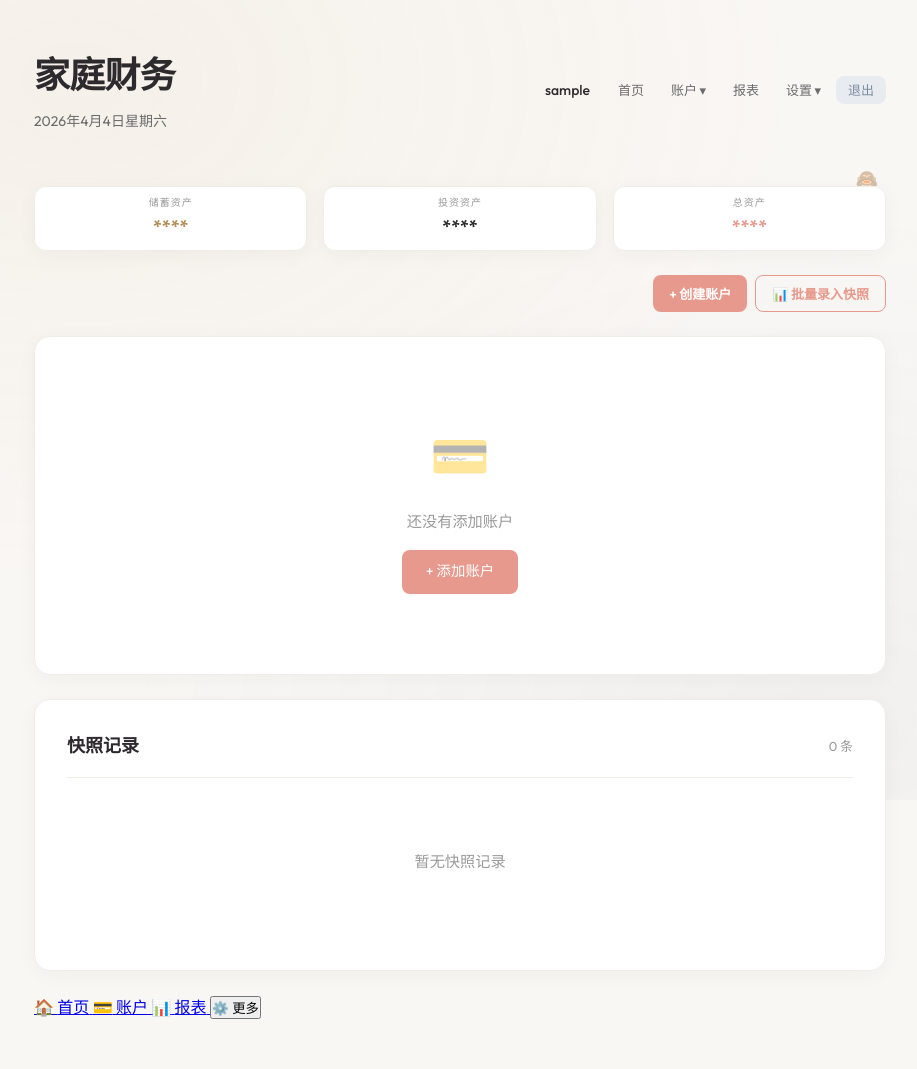
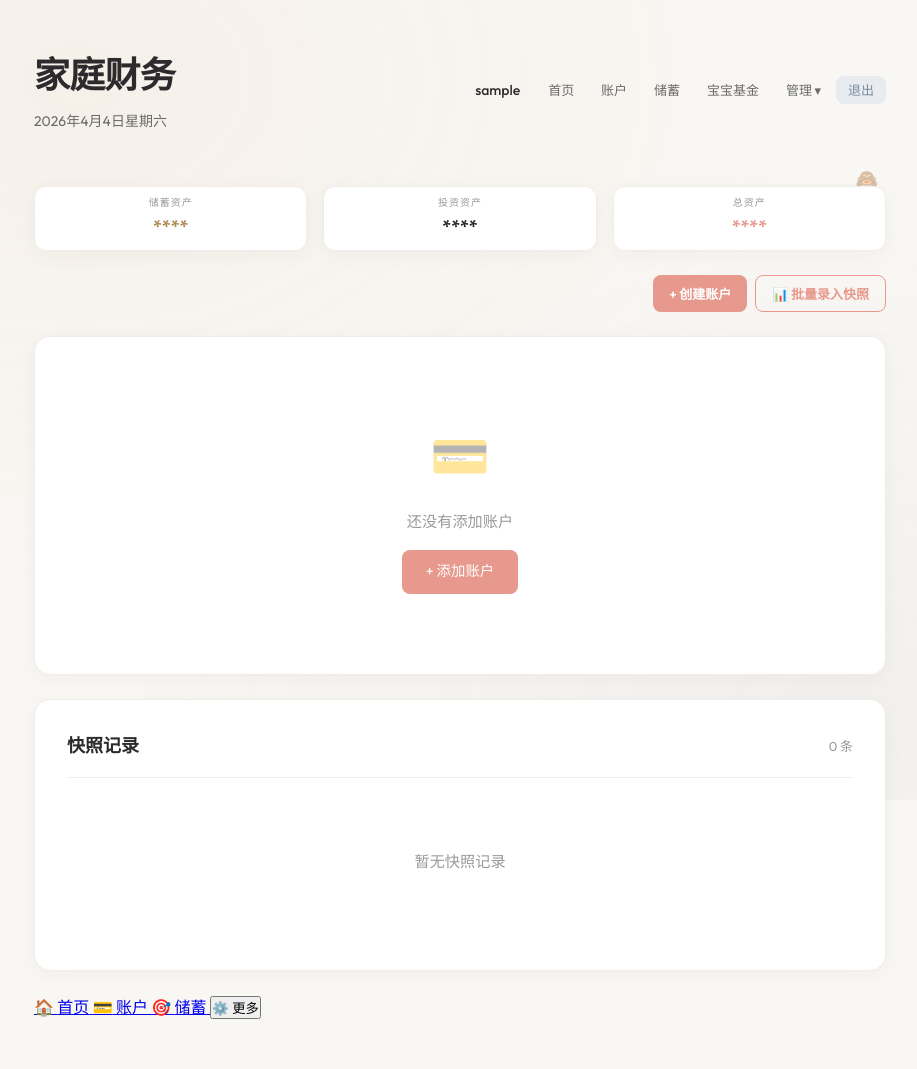
Before and after one commit to candyxiao9216/family-finance, a Flask app: page /accounts/ in a window 1280 px wide. Shown: the whole page, without its empty margins (180-1097 px from the left). Run offline with Flask 3, Linux system fonts and the light colour scheme; the visitor is signed in with stand-in values (Sample User, id 1); data that the repository does not hold is empty.

Commit message:
refactor(nav): 重构导航栏为方案B——按场景分两组
桌面端：首页 | 账户 | 储蓄 | 宝宝基金 | 管理▾(分类/模板/定期/导入/报表/家庭) | 退出
移动端底栏：🏠首页 | 💳账户 | 🎯储蓄 | ⚙️更多
- 账户/储蓄/宝宝基金提升为一级导航，一键直达
- 报表从一级降至管理下拉菜单
- 合并原"账户▾"和"设置▾"为单一"管理▾"
- 移动端底栏用储蓄替换报表

Co-Authored-By: Claude Opus 4.6 (1M context) <noreply@anthropic.com>

```diff
--- a/src/templates/base.html
+++ b/src/templates/base.html
@@ -22,27 +22,22 @@
                 <span class="username">{{ username }}</span>
                 <div class="user-actions">
                     <a href="{{ url_for('index') }}" class="nav-link">首页</a>
+                    <a href="{{ url_for('account.account_list') }}" class="nav-link">账户</a>
+                    <a href="{{ url_for('savings.savings_list') }}" class="nav-link">储蓄</a>
+                    <a href="{{ url_for('baby_fund.baby_fund_list') }}" class="nav-link">宝宝基金</a>
                     <div class="nav-dropdown">
-                        <a href="#" class="nav-link nav-dropdown-trigger">账户 ▾</a>
+                        <a href="#" class="nav-link nav-dropdown-trigger">管理 ▾</a>
                         <div class="nav-dropdown-menu">
-                            <a href="{{ url_for('account.account_list') }}" class="nav-dropdown-item">账户管理</a>
-                            <a href="{{ url_for('savings.savings_list') }}" class="nav-dropdown-item">储蓄计划</a>
-                            <a href="{{ url_for('baby_fund.baby_fund_list') }}" class="nav-dropdown-item">宝宝基金</a>
+                            <a href="{{ url_for('category.category_list') }}" class="nav-dropdown-item">分类管理</a>
+                            <a href="{{ url_for('template.template_list') }}" class="nav-dropdown-item">快捷模板</a>
+                            <a href="{{ url_for('recurring.recurring_list') }}" class="nav-dropdown-item">定期交易</a>
+                            <a href="{{ url_for('upload.upload_page') }}" class="nav-dropdown-item">批量导入</a>
+                            <a href="{{ url_for('reports.reports_page', view=current_view) }}" class="nav-dropdown-item">报表</a>
+                            {% if family %}
+                            <a href="{{ url_for('family.family_info') }}" class="nav-dropdown-item">家庭</a>
+                            {% endif %}
                         </div>
                     </div>
-                    <a href="{{ url_for('reports.reports_page', view=current_view) }}" class="nav-link">报表</a>
-                    <div class="nav-dropdown">
-                        <a href="#" class="nav-link nav-dropdown-trigger">设置 ▾</a>
-                        <div class="nav-dropdown-menu">
-                            <a href="{{ url_for('category.category_list') }}" class="nav-dropdown-item">分类管理</a>
-                            <a href="{{ url_for('upload.upload_page') }}" class="nav-dropdown-item">批量导入</a>
-                            <a href="{{ url_for('template.template_list') }}" class="nav-dropdown-item">快捷模板</a>
-                            <a href="{{ url_for('recurring.recurring_list') }}" class="nav-dropdown-item">定期交易</a>
-                        </div>
-                    </div>
-                    {% if family %}
-                    <a href="{{ url_for('family.family_info') }}" class="nav-link">家庭</a>
-                    {% endif %}
                     <a href="{{ url_for('auth.logout') }}" class="logout-btn">退出</a>
                 </div>
             </div>
@@ -75,12 +70,11 @@
                 <a href="{{ url_for('savings.savings_list') }}" class="side-menu-item">🎯 储蓄计划</a>
                 <a href="{{ url_for('baby_fund.baby_fund_list') }}" class="side-menu-item">👶 宝宝基金</a>
                 <div class="side-menu-divider"></div>
-                <a href="{{ url_for('reports.reports_page', view=current_view) }}" class="side-menu-item">📊 报表</a>
-                <div class="side-menu-divider"></div>
                 <a href="{{ url_for('category.category_list') }}" class="side-menu-item">🏷️ 分类管理</a>
-                <a href="{{ url_for('upload.upload_page') }}" class="side-menu-item">📥 批量导入</a>
                 <a href="{{ url_for('template.template_list') }}" class="side-menu-item">⚡ 快捷模板</a>
                 <a href="{{ url_for('recurring.recurring_list') }}" class="side-menu-item">🔄 定期交易</a>
+                <a href="{{ url_for('upload.upload_page') }}" class="side-menu-item">📥 批量导入</a>
+                <a href="{{ url_for('reports.reports_page', view=current_view) }}" class="side-menu-item">📊 报表</a>
                 {% if family %}
                 <div class="side-menu-divider"></div>
                 <a href="{{ url_for('family.family_info') }}" class="side-menu-item">👨‍👩‍👧 家庭</a>
@@ -130,9 +124,9 @@
                 <span class="bottom-tab-icon">💳</span>
                 <span class="bottom-tab-label">账户</span>
             </a>
-            <a href="{{ url_for('reports.reports_page', view=current_view) }}" class="bottom-tab {% if '/reports' in request.path %}active{% endif %}">
-                <span class="bottom-tab-icon">📊</span>
-                <span class="bottom-tab-label">报表</span>
+            <a href="{{ url_for('savings.savings_list') }}" class="bottom-tab {% if '/savings' in request.path %}active{% endif %}">
+                <span class="bottom-tab-icon">🎯</span>
+                <span class="bottom-tab-label">储蓄</span>
             </a>
             <button class="bottom-tab" id="more-tab-btn" type="button">
                 <span class="bottom-tab-icon">⚙️</span>
```
